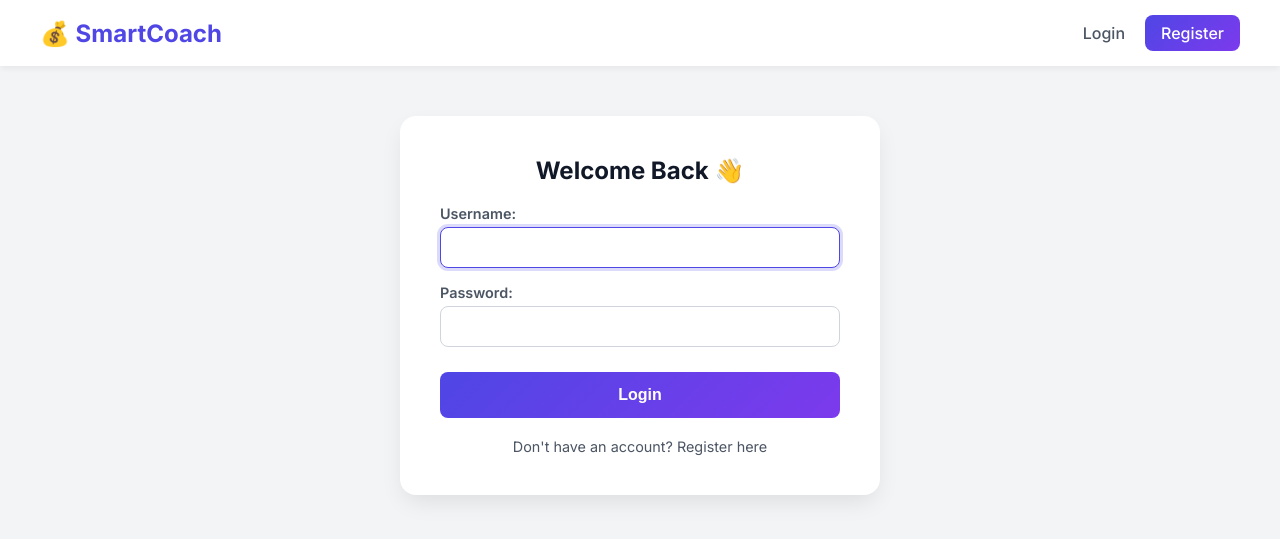
After one commit to ajay160380/-smart-expense-coach, a Django app: page /login/ in a window 1280 px wide. The commit adds this page. Shown: the top 539 px of the page. Run offline with Django 5.2, Linux system fonts and the light colour scheme.

Commit message:
feat: added User Authentication, Login/Register UI, and private user dashboards

```diff
--- a/tracker/templates/tracker/base.html
+++ b/tracker/templates/tracker/base.html
@@ -42,11 +42,16 @@
             text-decoration: none;
         }
 
+        .nav-links {
+            display: flex;
+            align-items: center;
+            gap: 20px;
+        }
+
         .nav-links a {
             text-decoration: none;
             color: var(--text-secondary);
             font-weight: 500;
-            margin-left: 20px;
             transition: color 0.3s;
         }
 
@@ -67,6 +72,19 @@
             margin: 0 auto;
             padding: 0 20px;
         }
+
+        .logout-btn {
+            background: none;
+            border: none;
+            color: var(--text-secondary);
+            font-weight: 500;
+            cursor: pointer;
+            font-size: 1rem;
+            font-family: 'Inter', sans-serif;
+        }
+        .logout-btn:hover {
+            color: #DC2626;
+        }
     </style>
     {% block extra_css %}{% endblock %}
 </head>
@@ -75,8 +93,19 @@
     <nav class="navbar">
         <a href="{% url 'dashboard' %}" class="navbar-brand">💰 SmartCoach</a>
         <div class="nav-links">
-            <a href="{% url 'dashboard' %}">Dashboard</a>
-            <a href="{% url 'add_expense' %}" class="nav-btn">+ Add Expense</a>
+            {% if user.is_authenticated %}
+                <span style="color: var(--primary); font-weight: 600;">👤 Hi, {{ user.username }}!</span>
+                <a href="{% url 'dashboard' %}">Dashboard</a>
+                <a href="{% url 'add_expense' %}" class="nav-btn">+ Add Expense</a>
+
+                <form action="{% url 'logout' %}" method="post" style="display:inline; margin:0;">
+                    {% csrf_token %}
+                    <button type="submit" class="logout-btn">Logout</button>
+                </form>
+            {% else %}
+                <a href="{% url 'login' %}">Login</a>
+                <a href="{% url 'register' %}" class="nav-btn">Register</a>
+            {% endif %}
         </div>
     </nav>
     <div class="container">
--- /dev/null
+++ b/tracker/templates/tracker/login.html
@@ -0,0 +1,27 @@
+{% extends 'tracker/base.html' %}
+
+{% block extra_css %}
+<style>
+    .auth-container { max-width: 400px; margin: 50px auto; background: var(--card-bg); padding: 40px; border-radius: 16px; box-shadow: 0 10px 25px -5px rgba(0, 0, 0, 0.1); }
+    .auth-container h2 { text-align: center; margin-top: 0; color: var(--text-main); }
+    .django-form p { display: flex; flex-direction: column; margin-bottom: 15px; }
+    .django-form label { font-weight: 600; color: var(--text-secondary); margin-bottom: 5px; font-size: 0.9rem; }
+    .django-form input { padding: 12px; border: 1px solid #D1D5DB; border-radius: 8px; width: 100%; box-sizing: border-box; }
+    .django-form input:focus { outline: none; border-color: #4F46E5; box-shadow: 0 0 0 3px rgba(79, 70, 229, 0.2); }
+    .submit-btn { width: 100%; background: var(--primary-gradient); color: white; border: none; padding: 14px; font-size: 1rem; font-weight: 600; border-radius: 8px; cursor: pointer; margin-top: 10px; }
+    .auth-link { display: block; text-align: center; margin-top: 20px; color: var(--text-secondary); text-decoration: none; font-size: 0.9rem; }
+    .auth-link:hover { color: var(--primary); }
+</style>
+{% endblock %}
+
+{% block content %}
+<div class="auth-container">
+    <h2>Welcome Back 👋</h2>
+    <form method="POST" class="django-form">
+        {% csrf_token %}
+        {{ form.as_p }}
+        <button type="submit" class="submit-btn">Login</button>
+    </form>
+    <a href="{% url 'register' %}" class="auth-link">Don't have an account? Register here</a>
+</div>
+{% endblock %}
--- a/tracker/urls.py
+++ b/tracker/urls.py
@@ -1,9 +1,14 @@
 from django.urls import path
+from django.contrib.auth import views as auth_views
 from . import views
 
 urlpatterns = [
-    path('', views.dashboard, name='dashboard'), # Main page ab dashboard hai
+    path('', views.dashboard, name='dashboard'),
     path('add/', views.add_expense, name='add_expense'),
     path('edit/<int:pk>/', views.edit_expense, name='edit_expense'),
     path('delete/<int:pk>/', views.delete_expense, name='delete_expense'),
+
+    path('register/', views.register, name='register'),
+    path('login/', auth_views.LoginView.as_view(template_name='tracker/login.html'), name='login'),
+    path('logout/', auth_views.LogoutView.as_view(next_page='login'), name='logout'),
 ]
```
Also changed, not shown: tracker/models.py (+6 -2 lines), tracker/templates/tracker/register.html (added, +28 -0 lines), tracker/views.py (+31 -14 lines), tracker/migrations/0002_expense_user_alter_expense_amount.py (added).
